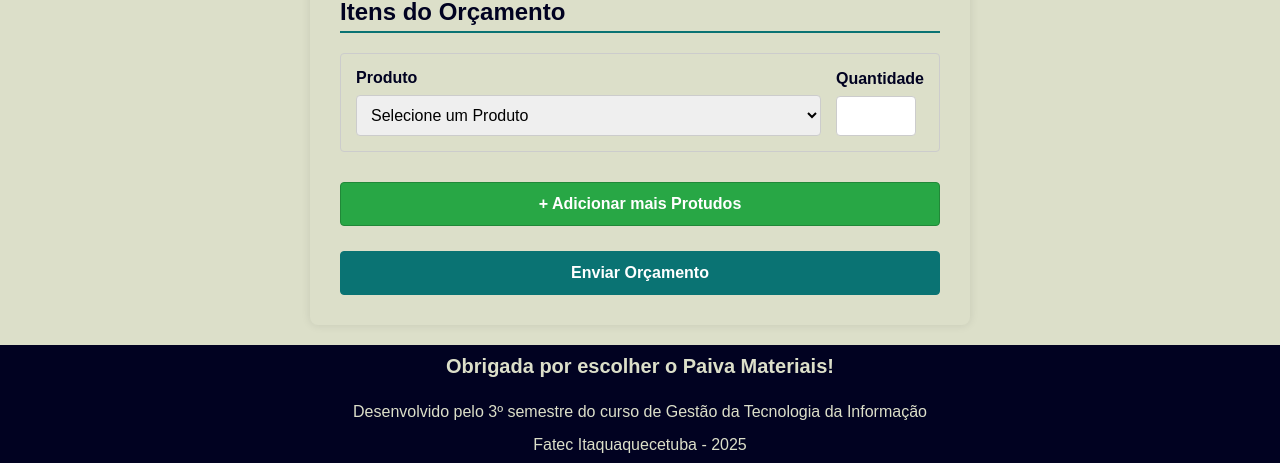
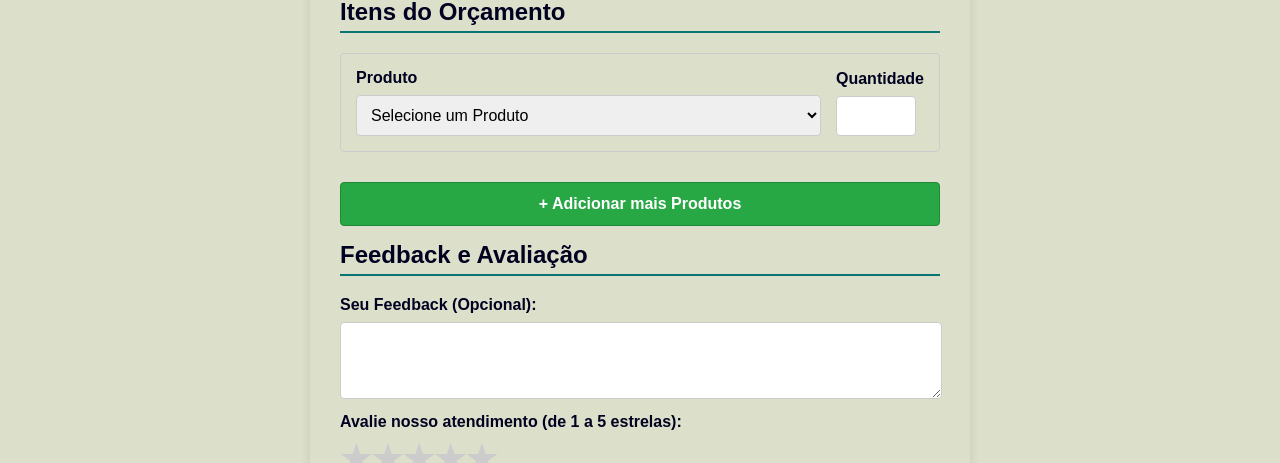
Before and after one commit to KarinePaiva06/projeto-engenharia-software, a plain HTML site: page orcamento.html in a window 1280 px wide. Shown: the part 744-1207 px from the top of the page. Drawn offline with Linux system fonts and the light colour scheme; a web font is replaced by a local one.

Commit message:
alterando orçamento

```diff
--- a/orcamento.html
+++ b/orcamento.html
@@ -64,9 +64,42 @@
                 </div>
             </div>
             <button type="button" id="btnAddItem">
-                + Adicionar mais Protudos
+                + Adicionar mais Produtos
             </button>
+
+            <h2>Feedback e Avaliação</h2>
+            <div>
+                <label for="feedback">Seu Feedback (Opcional):</label>
+                <textarea
+                    id="feedback"
+                    name="feedback"
+                    rows="5"
+                    placeholder="Deixe-nos seu comentário ou sugestão.">
+                </textarea>
+            </div>
+
+            <div>
+                <label>Avalie nosso atendimento (de 1 a 5 estrelas):</label>
+                <div class="rating-stars">
+                    <input type="radio" id="star5" name="avaliacao" value="5" required>
+                    <label for="star5" title="Excelente (5 estrelas)">&#9733;</label>
+
+                    <input type="radio" id="star4" name="avaliacao" value="4">
+                    <label for="star4" title="Muito Bom (4 estrelas)">&#9733;</label>
+
+                    <input type="radio" id="star3" name="avaliacao" value="3">
+                    <label for="star3" title="Bom (3 estrelas)">&#9733;</label>
+
+                    <input type="radio" id="star2" name="avaliacao" value="2">
+                    <label for="star2" title="Regular (2 estrelas)">&#9733;</label>
+
+                    <input type="radio" id="star1" name="avaliacao" value="1" required>
+                    <label for="star1" title="Ruim (1 estrela)">&#9733;</label>
+             </div>
+        </div>
+
             <button class="botao" type="submit">Enviar Orçamento</button>
+
         </form>
 
         <script src="script.js"></script>
```
